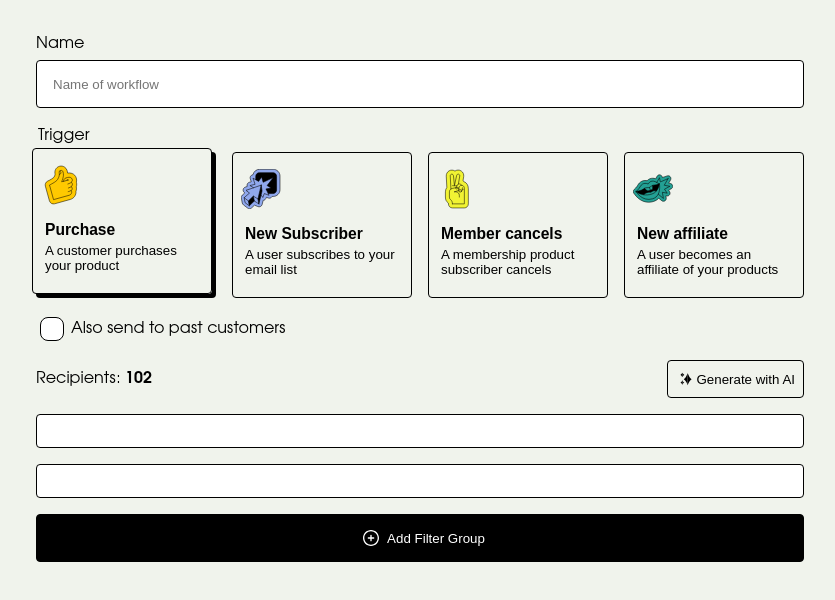
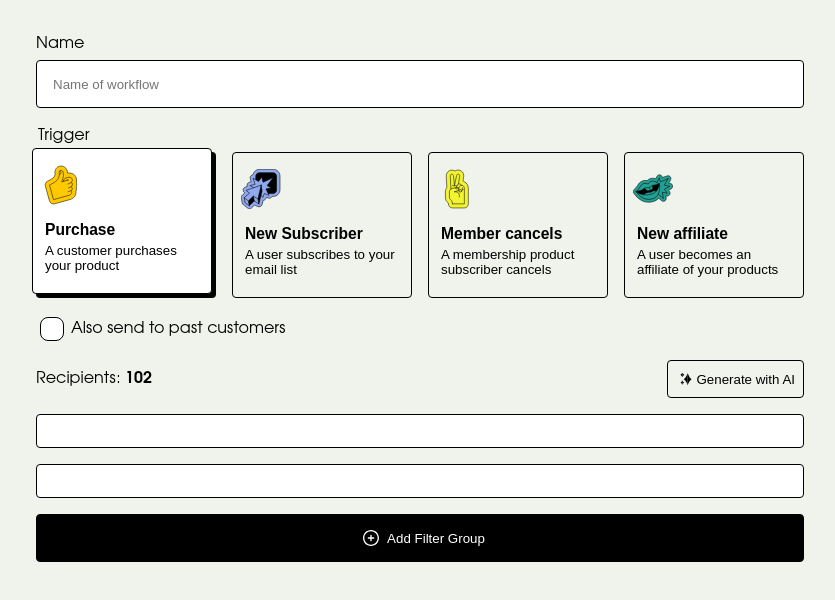
Before and after one commit to MauFrontier/gumroad-email-marketing-prototype, a React (Vite) app: page / in a window 1280 px wide. Shown: the top 600 px of the page, without its empty margins (220-1055 px from the left). Built offline with nearby package versions, Linux system fonts and the light colour scheme.

Commit message:
ui: Set trigger buttons background to white when pressed

```diff
--- a/src/features/EmailMarketing/shared/TriggerSelection/TriggerSelection.scss
+++ b/src/features/EmailMarketing/shared/TriggerSelection/TriggerSelection.scss
@@ -33,6 +33,7 @@ section[aria-label='Trigger selection'] {
     text-align: left;
 
     &[aria-pressed='true'] {
+      background-color: $White;
       box-shadow: $shadow-regular;
       translate: -#{$spacer-2} -#{$spacer-2};
     }
```
